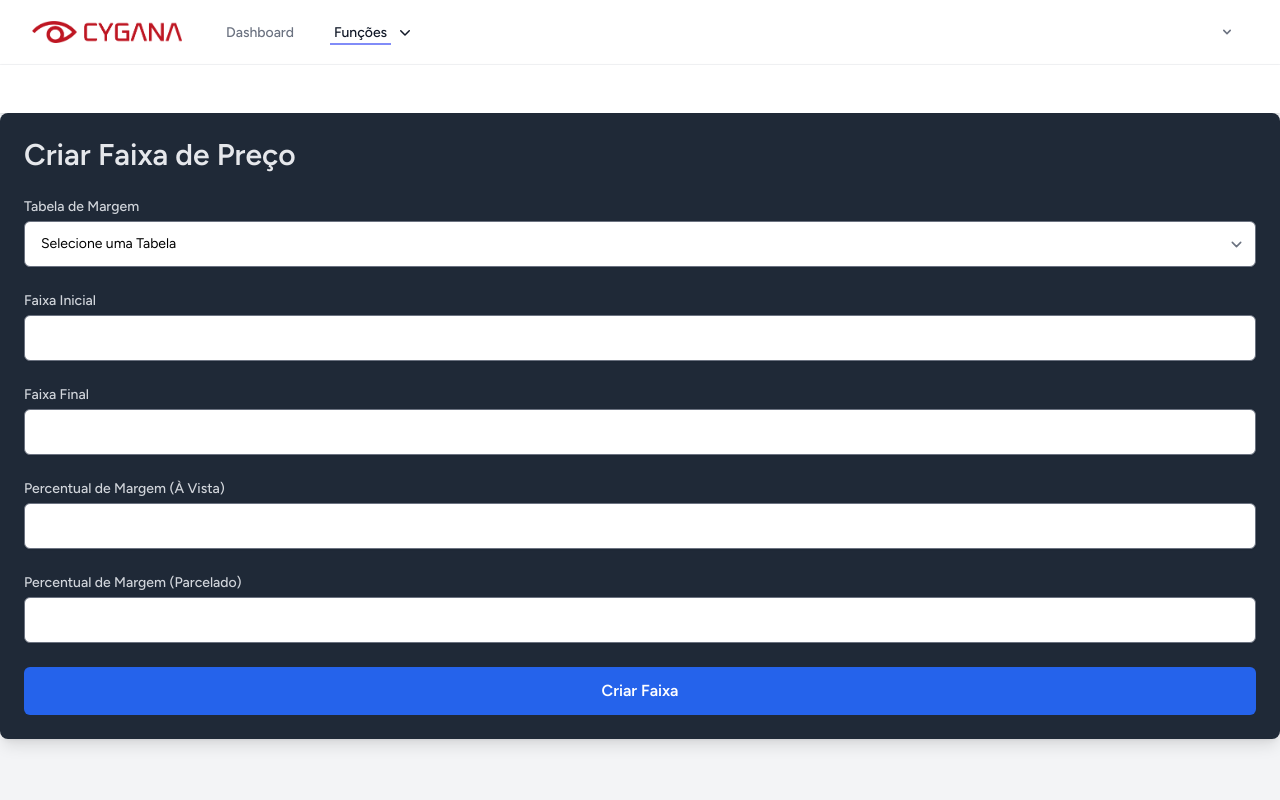
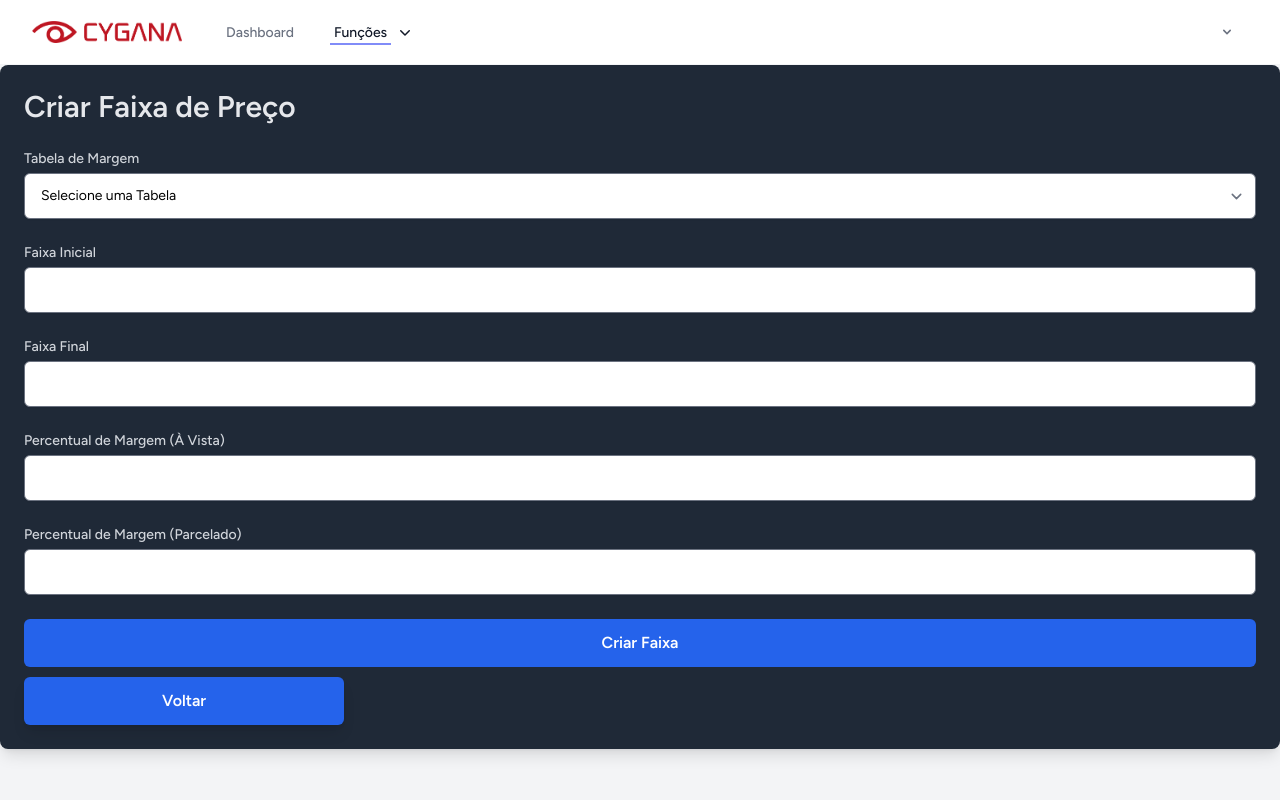
Before and after one commit to dennys1994/cyganasystem, a Laravel app: template resources/views/Modulos/Margem/create_faixa.blade.php in a window 1280 px wide. Run offline with Laravel 12, Linux system fonts and the light colour scheme; the template is opened without the code that fills it, so the values that code supplies are empty; style sheets or scripts are compiled from the project's sources; some libraries are stand-ins or nearby versions.

Commit message:
adicionado botao voltar em todas a telas do modulo margem, alterado conta de arrendodamneto na margem

```diff
--- a/app/Http/Controllers/Margem/MargemController.php
+++ b/app/Http/Controllers/Margem/MargemController.php
@@ -89,7 +89,7 @@
                 $avista = ($custo / $porc_avista ) + $frete + $maodeobraFixo;
 
 
-                if ($avista - floor($avista) < 5) {
+                if ($avista % 10 < 5) {
                     // Se a parte decimal for menor que 0.5, arredonda para a dezena inferior e coloca 9,90 na unidade
                     $avista = floor($avista / 10) * 10 -0.10;  // Arredonda para baixo
                 } else {
--- a/resources/views/Modulos/Margem/Faixas/editar.blade.php
+++ b/resources/views/Modulos/Margem/Faixas/editar.blade.php
@@ -69,5 +69,10 @@
                 </button>
             </div>
         </form>
+        <a href="{{route('margem.index')}}"
+            class="inline-block w-full max-w-xs py-3 px-6 text-center text-white font-semibold bg-blue-600 rounded-md shadow-lg hover:bg-blue-700 focus:outline-none focus:ring-4 focus:ring-blue-400 transition-all duration-300 ease-in-out"
+            style="margin-top: 10px;">
+                {{ __('Voltar') }}
+        </a>
     </div>
 </x-app-layout>
--- a/resources/views/Modulos/Margem/Faixas/index.blade.php
+++ b/resources/views/Modulos/Margem/Faixas/index.blade.php
@@ -37,5 +37,10 @@
                 @endforeach
             </tbody>
         </table>
+        <a href="{{route('margem.index')}}"
+            class="inline-block w-full max-w-xs py-3 px-6 text-center text-white font-semibold bg-blue-600 rounded-md shadow-lg hover:bg-blue-700 focus:outline-none focus:ring-4 focus:ring-blue-400 transition-all duration-300 ease-in-out"
+            style="margin-top: 10px;">
+                {{ __('Voltar') }}
+        </a>
     </div>
 </x-app-layout>
--- a/resources/views/Modulos/Margem/calcular_preco.blade.php
+++ b/resources/views/Modulos/Margem/calcular_preco.blade.php
@@ -86,6 +86,11 @@
                 </div>
             </div>
         @endif
+        <a href="{{route('margem.index')}}"
+            class="inline-block w-full max-w-xs py-3 px-6 text-center text-white font-semibold bg-blue-600 rounded-md shadow-lg hover:bg-blue-700 focus:outline-none focus:ring-4 focus:ring-blue-400 transition-all duration-300 ease-in-out"
+            style="margin-top: 10px;">
+                {{ __('Voltar') }}
+        </a>
 
     </div>
 </x-app-layout>
--- a/resources/views/Modulos/Margem/create_categoria.blade.php
+++ b/resources/views/Modulos/Margem/create_categoria.blade.php
@@ -61,5 +61,10 @@
                 </button>
             </div>
         </form>
+        <a href="{{route('margem.index')}}"
+            class="inline-block w-full max-w-xs py-3 px-6 text-center text-white font-semibold bg-blue-600 rounded-md shadow-lg hover:bg-blue-700 focus:outline-none focus:ring-4 focus:ring-blue-400 transition-all duration-300 ease-in-out"
+            style="margin-top: 10px;">
+                {{ __('Voltar') }}
+        </a>
     </div>
 </x-app-layout>
--- a/resources/views/Modulos/Margem/create_faixa.blade.php
+++ b/resources/views/Modulos/Margem/create_faixa.blade.php
@@ -61,5 +61,10 @@
                 </button>
             </div>
         </form>
+        <a href="{{route('margem.index')}}"
+            class="inline-block w-full max-w-xs py-3 px-6 text-center text-white font-semibold bg-blue-600 rounded-md shadow-lg hover:bg-blue-700 focus:outline-none focus:ring-4 focus:ring-blue-400 transition-all duration-300 ease-in-out"
+            style="margin-top: 10px;">
+                {{ __('Voltar') }}
+        </a>
     </div>
 </x-app-layout>
--- a/resources/views/Modulos/Margem/editar_categoria.blade.php
+++ b/resources/views/Modulos/Margem/editar_categoria.blade.php
@@ -48,5 +48,10 @@
                 </button>
             </div>
         </form>
+        <a href="{{route('margem.index')}}"
+            class="inline-block w-full max-w-xs py-3 px-6 text-center text-white font-semibold bg-blue-600 rounded-md shadow-lg hover:bg-blue-700 focus:outline-none focus:ring-4 focus:ring-blue-400 transition-all duration-300 ease-in-out"
+            style="margin-top: 10px;">
+                {{ __('Voltar') }}
+        </a>
     </div>
 </x-app-layout>
--- a/resources/views/Modulos/Margem/index_categorias.blade.php
+++ b/resources/views/Modulos/Margem/index_categorias.blade.php
@@ -31,5 +31,10 @@
                 @endforeach
             </tbody>
         </table>
+        <a href="{{route('margem.index')}}"
+            class="inline-block w-full max-w-xs py-3 px-6 text-center text-white font-semibold bg-blue-600 rounded-md shadow-lg hover:bg-blue-700 focus:outline-none focus:ring-4 focus:ring-blue-400 transition-all duration-300 ease-in-out"
+            style="margin-top: 10px;">
+                {{ __('Voltar') }}
+        </a>
     </div>
 </x-app-layout>
```
